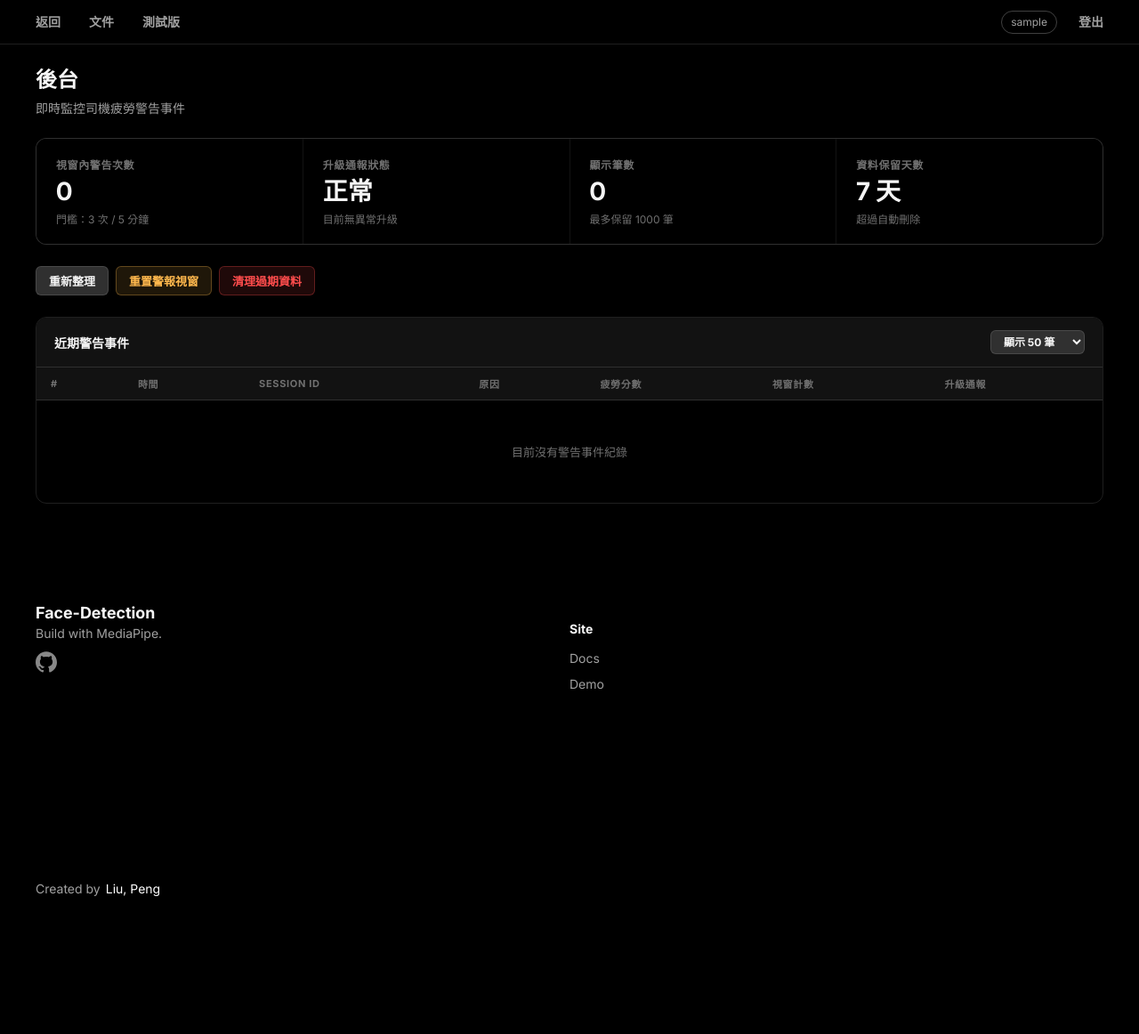
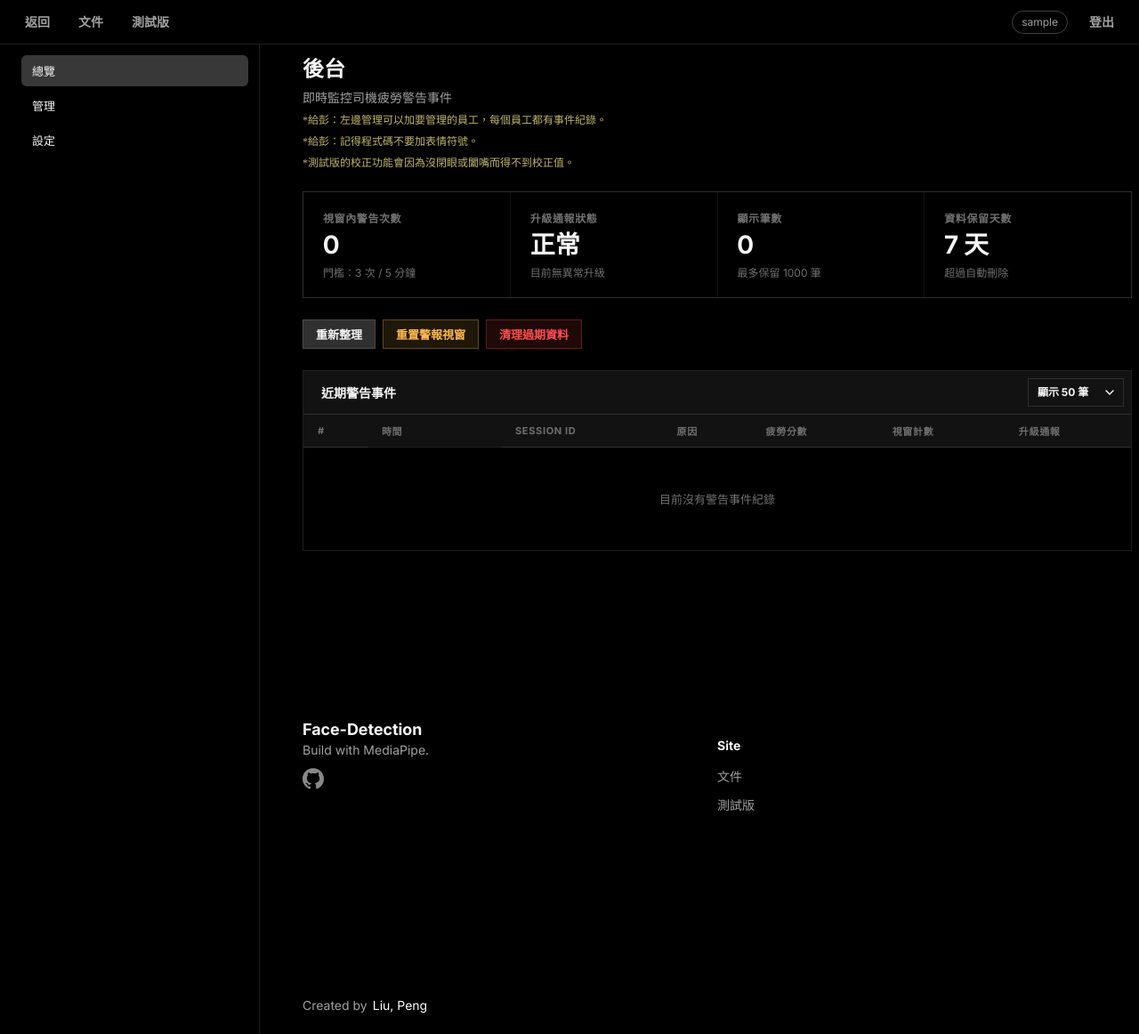
Before and after one commit to Graduation-Topic/face-detec-co-work, a Flask app: page /dashboard in a window 1280 px wide. Shown: the whole page at 89% size. Run offline with Flask 3, Linux system fonts and the light colour scheme; the visitor is signed in with stand-in values (Sample User, id 1); data that the repository does not hold is empty; parts of the project's set-up code (start-up, migrations or seed data) failed here and were passed over; some web fonts are replaced.

Commit message:
some hints update and fix ui bugs

```diff
--- a/assets/css/dashboard.css
+++ b/assets/css/dashboard.css
@@ -1,18 +1,109 @@
-/* =============================================
-   dashboard.css — 管理後台樣式
-   完全使用 global.css 的 CSS 變數，與其他頁面保持一致
-   ============================================= */
+.dash-nav-inner {
+  display: flex;
+  width: 100%;
+  height: 100%;
+  padding: 0 16px;
+  gap: 60px;
+}
 
-/* ===== Dashboard 主容器 ===== */
 .dash-content {
   display: flex;
   width: 100%;
-  min-height: 500px;
+  height: calc(100vh - var(--nav-height));
+  min-height: calc(100vh - var(--nav-height));
+  flex-direction: row;
+  gap: 48px;
+  overflow: visible;
+}
+
+.dash-top {
+  display: flex;
+  width: 100%;
+  height: auto;
+  flex-direction: row;
+  padding-bottom: 90px;
+}
+
+.dash-btm {
+  display: flex;
+  width: 100%;
+  height: auto;
   flex-direction: column;
   gap: 24px;
 }
 
-/* ===== 頁面標題 ===== */
+.dash-sidebar {
+  display: flex;
+  flex: 0 0 auto;
+  width: 280px;
+  height: 100%;
+  padding: 12px;
+  border-right: 1px solid var(--color-border);
+}
+
+.dash-bookmark {
+  display: flex;
+  width: 100%;
+  height: auto;
+  flex-direction: column;
+  gap: 4px;
+}
+
+.dash-bookmark a {
+  display: flex;
+  width: 100%;
+  height: auto;
+  padding: 8px 12px;
+  text-decoration: none;
+  font-family: var(--font-inter);
+  font-size: 13px;
+  color: var(--color-text-primary);
+  border-radius: var(--button-border-radius-6px);
+}
+
+.dash-bookmark a:hover {
+  background-color: var(--color-surface-hover);
+}
+
+.dash-bookmark a.active {
+  background-color: var(--color-button-bg-hover);
+}
+
+.dash-rgt {
+  display: flex;
+  flex: 1 1 auto;
+  width: 100%;
+  height: auto;
+  flex-direction: column;
+  overflow-y: auto;
+  padding-right: 8px;
+  scrollbar-color: #666 var(--color-bg);
+  scrollbar-width: auto;
+}
+
+.dash-rgt::-webkit-scrollbar-track {
+  background-color: var(--color-bg);
+}
+
+.dash-rgt::-webkit-scrollbar-thumb {
+  background-color: #666;
+}
+
+.dash-overview {
+  display: flex;
+  flex: 1 1 auto;
+  min-width: 0;
+  width: 100%;
+  height: auto;
+  flex-direction: column;
+  gap: 24px;
+  overflow: visible;
+}
+
+.dash-overview > * {
+  flex-shrink: 0;
+}
+
 .dash-header {
   display: flex;
   flex-direction: column;
@@ -35,14 +126,12 @@
   margin: 0;
 }
 
-/* ===== 統計卡片 ===== */
 .stat-cards {
   display: grid;
   grid-template-columns: repeat(4, 1fr);
   gap: 1px;
   background-color: var(--color-surface);
   border: 1px solid var(--color-border);
-  border-radius: 12px;
   overflow: hidden;
 }
 
@@ -100,13 +189,11 @@
 .dash-btn {
   display: flex;
   align-items: center;
-
   gap: 6px;
   padding: 6px 14px;
   font-family: var(--font-inter);
   font-size: 13px;
   font-weight: bold;
-  border-radius: var(--button-border-radius-6px);
   border: 1px solid var(--color-border);
   cursor: pointer;
   transition:
@@ -178,7 +265,6 @@
   display: flex;
   flex-direction: column;
   border: 1px solid var(--color-border);
-  border-radius: 12px;
   overflow: hidden;
 }
 
@@ -186,7 +272,7 @@
   display: flex;
   align-items: center;
   justify-content: space-between;
-  padding: 14px 20px;
+  padding: 8px 8px 8px 20px;
   border-bottom: 1px solid var(--color-border);
   background-color: var(--color-surface);
 }
@@ -199,17 +285,46 @@
   user-select: none;
 }
 
+.limit-select-wrap {
+  position: relative;
+  min-width: 108px;
+}
+
 .limit-select {
-  background-color: var(--color-button-bg);
+  appearance: none;
+  width: 100%;
+  min-height: 32px;
+  padding: 6px 30px 6px 10px;
+  background-color: var(--color-surface);
   color: var(--color-text-primary);
   border: 1px solid var(--color-border);
-  border-radius: var(--button-border-radius-6px);
-  padding: 4px 10px;
   font-family: var(--font-inter);
   font-size: 12px;
   font-weight: bold;
   cursor: pointer;
   outline: none;
+  transition:
+    border-color 0.15s ease,
+    background-color 0.15s ease;
+}
+
+.limit-chevron {
+  position: absolute;
+  top: 50%;
+  right: 8px;
+  width: 16px;
+  height: 16px;
+  pointer-events: none;
+  transform: translateY(-50%) rotate(180deg);
+}
+
+.limit-select:hover {
+  background-color: var(--color-button-bg-hover);
+}
+
+.limit-select option {
+  background-color: var(--color-bg);
+  color: var(--color-text-primary);
 }
 
 .table-wrapper {
@@ -256,6 +371,15 @@
   vertical-align: middle;
 }
 
+.alert-table th:nth-child(2),
+.alert-table td:nth-child(2) {
+  width: 150px;
+  max-width: 150px;
+  white-space: nowrap;
+  overflow: hidden;
+  text-overflow: ellipsis;
+}
+
 .table-empty {
   text-align: center;
   color: var(--color-text-muted) !important;
--- a/assets/css/docs.css
+++ b/assets/css/docs.css
@@ -1,6 +1,5 @@
 .docs-content {
   display: flex;
-  max-width: 1200px;
   width: 100%;
   height: auto;
   flex-direction: row;
@@ -49,6 +48,10 @@
   font-size: 14px;
   color: var(--color-text-primary);
   border-radius: var(--button-border-radius-6px);
+}
+
+.doc-bookmark a.active {
+  background-color: var(--color-surface-raised);
 }
 
 .doc-bookmark a:hover {
--- a/assets/css/global.css
+++ b/assets/css/global.css
@@ -91,10 +91,6 @@
   opacity: 0.9;
 }
 
-/* =========================================
-   App
-   ========================================= */
-
 body {
   display: flex;
   width: 100%;
@@ -103,18 +99,16 @@ body {
   flex-direction: column;
   background-color: var(--color-bg);
   overflow-x: hidden;
-  gap: 12px;
 }
 
 .app {
   display: flex;
   width: 100%;
-  min-height: auto;
+  height: auto;
   flex-direction: column;
   align-items: center;
   margin: 0 auto;
-  padding: 0 16px;
-  gap: 12px;
+  padding-left: 12px;
 }
 
 .top-content {
@@ -124,11 +118,8 @@ body {
   height: auto;
   justify-content: center;
   gap: 16px;
+  margin-top: 16px;
 }
-
-/* =========================================
-   Navigation
-   ========================================= */
 
 .app-nav {
   display: flex;
@@ -354,6 +345,7 @@ body {
 @media (max-width: 1200px) {
   .app {
     gap: 8px;
+    padding: 0 12px;
   }
 
   .top-content {
--- a/templates/dashboard.html
+++ b/templates/dashboard.html
@@ -28,7 +28,7 @@
 
   <body>
     <nav class="app-nav">
-      <div class="app-nav-inner">
+      <div class="dash-nav-inner">
         <div class="nav-lft">
           <a class="nav-link-a user-select-none cursor-pointer" href="/index"
             >返回</a
@@ -55,15 +55,34 @@
     </nav>
 
     <main class="app">
-      <div class="top-content">
       <div class="dash-content">
-          <!-- 頁面標題 -->
+        <div class="dash-sidebar">
+          <div class="dash-bookmark">
+            <a
+              href="/dashboard.html/overview"
+              class="active"
+              data-dash="overview"
+              >總覽</a
+            >
+            <a href="/dashboard.html/users" data-dash="users">管理</a>
+            <a href="/dashboard.html/setting" data-dash="setting">設定</a>
+          </div>
+        </div>
+        <div class="dash-rgt">
+          <div class="dash-top">
+            <div class="dash-overview">
               <div class="dash-header">
                 <h1 class="dash-title">後台</h1>
                 <p class="dash-subtitle">即時監控司機疲勞警告事件</p>
+                <div class="hint">
+                  *給彭：左邊管理可以加要管理的員工，每個員工都有事件紀錄。
+                </div>
+                <div class="hint">*給彭：記得程式碼不要加表情符號。</div>
+                <div class="hint">
+                  *測試版的校正功能會因為沒閉眼或闔嘴而得不到校正值。
+                </div>
               </div>
 
-          <!-- 統計卡片列 -->
               <div class="stat-cards">
                 <div class="stat-card">
                   <div class="stat-label">視窗內警告次數</div>
@@ -89,7 +108,6 @@
                 </div>
               </div>
 
-          <!-- 操作按鈕 -->
               <div class="action-bar">
                 <button id="btn-refresh" class="dash-btn dash-btn-default">
                   重新整理
@@ -102,18 +120,35 @@
                 </button>
               </div>
 
-          <!-- 狀態訊息 -->
               <div id="action-msg" class="hidden"></div>
 
-          <!-- 警告事件表格 -->
               <div class="table-panel">
                 <div class="table-panel-header">
                   <span class="table-panel-title">近期警告事件</span>
+                  <div class="limit-select-wrap">
                     <select id="limit-select" class="limit-select">
                       <option value="20">顯示 20 筆</option>
                       <option value="50" selected>顯示 50 筆</option>
                       <option value="100">顯示 100 筆</option>
                     </select>
+                    <svg
+                      class="limit-chevron"
+                      width="100%"
+                      height="100%"
+                      viewBox="0 0 24 24"
+                      fill="none"
+                      xmlns="http://www.w3.org/2000/svg"
+                      aria-hidden="true"
+                    >
+                      <path
+                        d="M18 15L12 9L6 15"
+                        stroke="white"
+                        stroke-width="2"
+                        stroke-linecap="round"
+                        stroke-linejoin="round"
+                      />
+                    </svg>
+                  </div>
                 </div>
 
                 <div class="table-wrapper">
@@ -140,6 +175,7 @@
             </div>
           </div>
 
+          <div class="dash-btm">
             <div class="app-footer user-select-none">
               <div class="footer-top">
                 <div class="footer-brand">
@@ -147,6 +183,7 @@
                     <span>Face-Detection</span>
                     <p>Build with MediaPipe.</p>
                   </div>
+
                   <div class="github_repo_link">
                     <a
                       href="https://github.com/Graduation-Topic/face-detec-co-work/"
@@ -172,8 +209,8 @@
                 <div class="footer-site">
                   <span>Site</span>
                   <div class="footer-site-links">
-              <a href="/docs?doc=intro">Docs</a>
-              <a href="/demo">Demo</a>
+                    <a href="/docs?doc=intro">文件</a>
+                    <a href="/demo">測試版</a>
                   </div>
                 </div>
               </div>
@@ -182,6 +219,9 @@
                 <p class="footer-name">Liu, Peng</p>
               </div>
             </div>
+          </div>
+        </div>
+      </div>
     </main>
   </body>
 </html>
--- a/templates/login.html
+++ b/templates/login.html
@@ -53,7 +53,6 @@
 
             <form id="login-form" class="login-form" autocomplete="off">
               <div class="form-group">
-                <!-- <label for="inp-username">帳號</label> -->
                 <input
                   id="inp-username"
                   type="text"
@@ -65,7 +64,6 @@
               </div>
 
               <div class="form-group">
-                <!-- <label for="inp-password">密碼</label> -->
                 <input
                   id="inp-password"
                   type="password"
@@ -90,7 +88,6 @@
                   id="btn-spinner"
                   class="btn-spinner hidden"
                   role="status"
-                  aria-label="登入中"
                 ></span>
               </button>
             </form>
```
Also changed, not shown: other parts of assets/css/dashboard.css (+46 -8 lines). Lines whose indentation alone changed are shown as unchanged.
